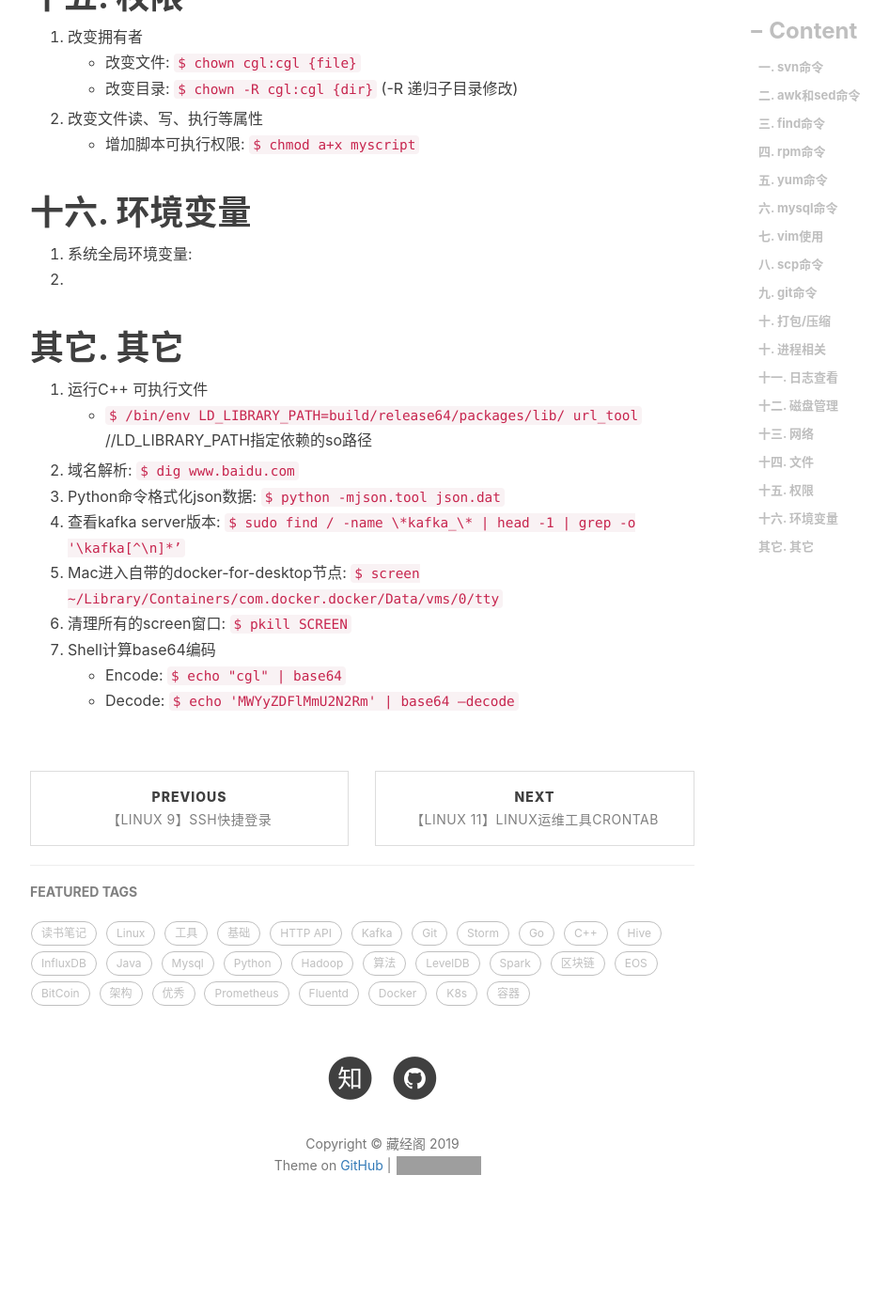
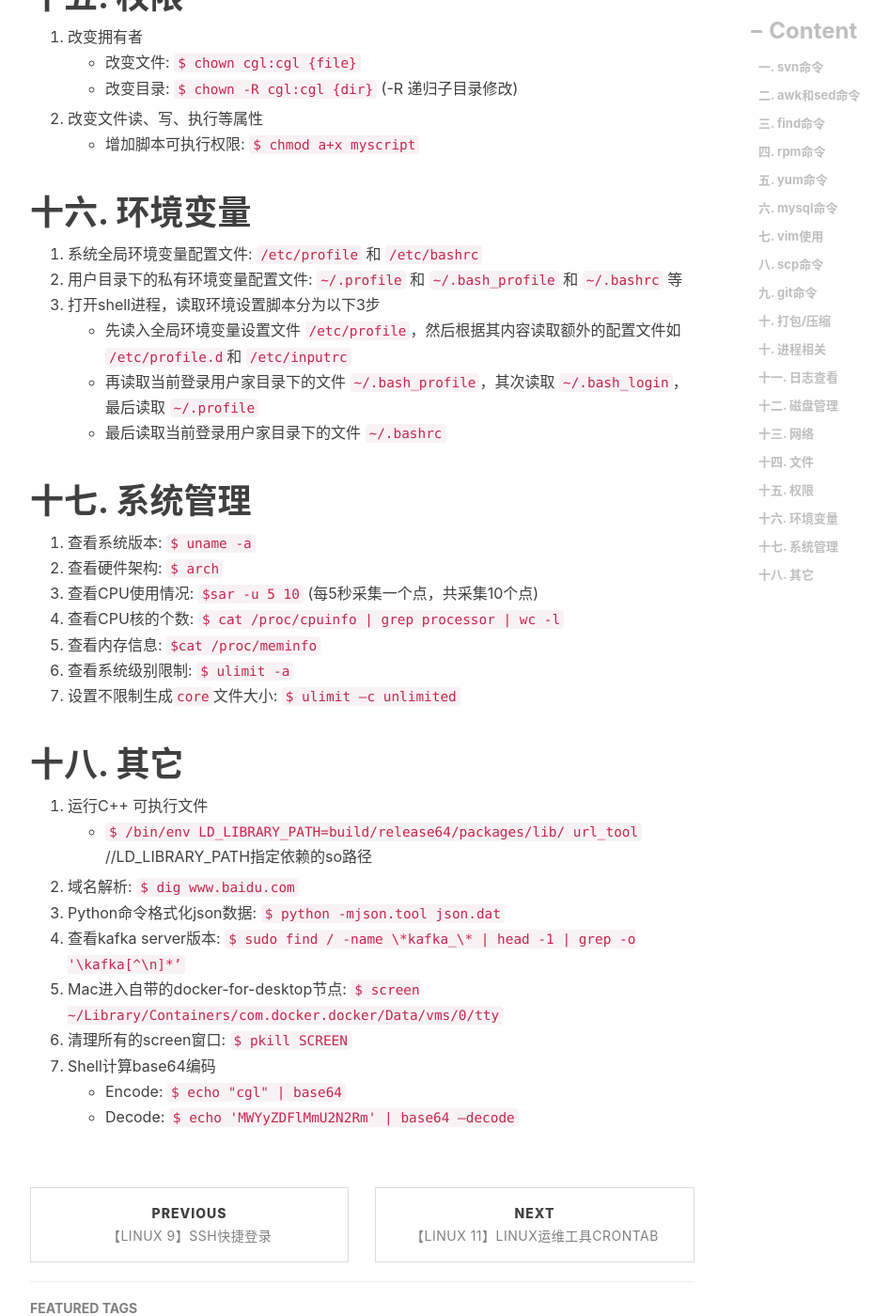
Before and after one commit to engru/chenguolin.github.io, a Jekyll site: the page built from _posts/2016-09-27-【Linux-10】Linux开发运维总结.md, in a window 1280 px wide and 1400 px high, scrolled down 7368 px. Shown: the whole window at 94% size, without its empty margins (233-1179 px from the left). Built offline with Jekyll 4.4.1, drawn with Linux system fonts in a browser that asks for light colours; nearby versions of some CDN libraries; comment, search, counter and statistics services are not loaded; before the commit the page ends 8712 px from its top, so only the background shows below that; grey boxes are pictures that could not be loaded.

Commit message:
Update 2016-09-27-【Linux-10】Linux开发运维总结.md

```diff
--- a/_posts/2016-09-27-【Linux-10】Linux开发运维总结.md
+++ b/_posts/2016-09-27-【Linux-10】Linux开发运维总结.md
@@ -210,10 +210,23 @@ tags:         #标签
     + 增加脚本可执行权限: `$ chmod a+x myscript`
 
 # 十六. 环境变量
-1. 系统全局环境变量:
-2.
+1. 系统全局环境变量配置文件: `/etc/profile` 和 `/etc/bashrc`
+2. 用户目录下的私有环境变量配置文件: `~/.profile` 和 `~/.bash_profile` 和 `~/.bashrc` 等
+3. 打开shell进程，读取环境设置脚本分为以下3步
+    + 先读入全局环境变量设置文件 `/etc/profile`，然后根据其内容读取额外的配置文件如 `/etc/profile.d`和 `/etc/inputrc`
+    + 再读取当前登录用户家目录下的文件 `~/.bash_profile`，其次读取 `~/.bash_login`，最后读取 `~/.profile`
+    + 最后读取当前登录用户家目录下的文件 `~/.bashrc`
 
-# 其它. 其它
+# 十七. 系统管理
+1. 查看系统版本: `$ uname -a`
+2. 查看硬件架构: `$ arch`
+3. 查看CPU使用情况: `$sar -u 5 10`  (每5秒采集一个点，共采集10个点)
+4. 查看CPU核的个数: `$ cat /proc/cpuinfo | grep processor | wc -l`
+5. 查看内存信息: `$cat /proc/meminfo`
+6. 查看系统级别限制: `$ ulimit -a`
+7. 设置不限制生成`core`文件大小: `$ ulimit –c unlimited`
+
+# 十八. 其它
 1. 运行C++ 可执行文件
    + `$ /bin/env LD_LIBRARY_PATH=build/release64/packages/lib/ url_tool`  //LD_LIBRARY_PATH指定依赖的so路径
 2. 域名解析: `$ dig www.baidu.com`
```
